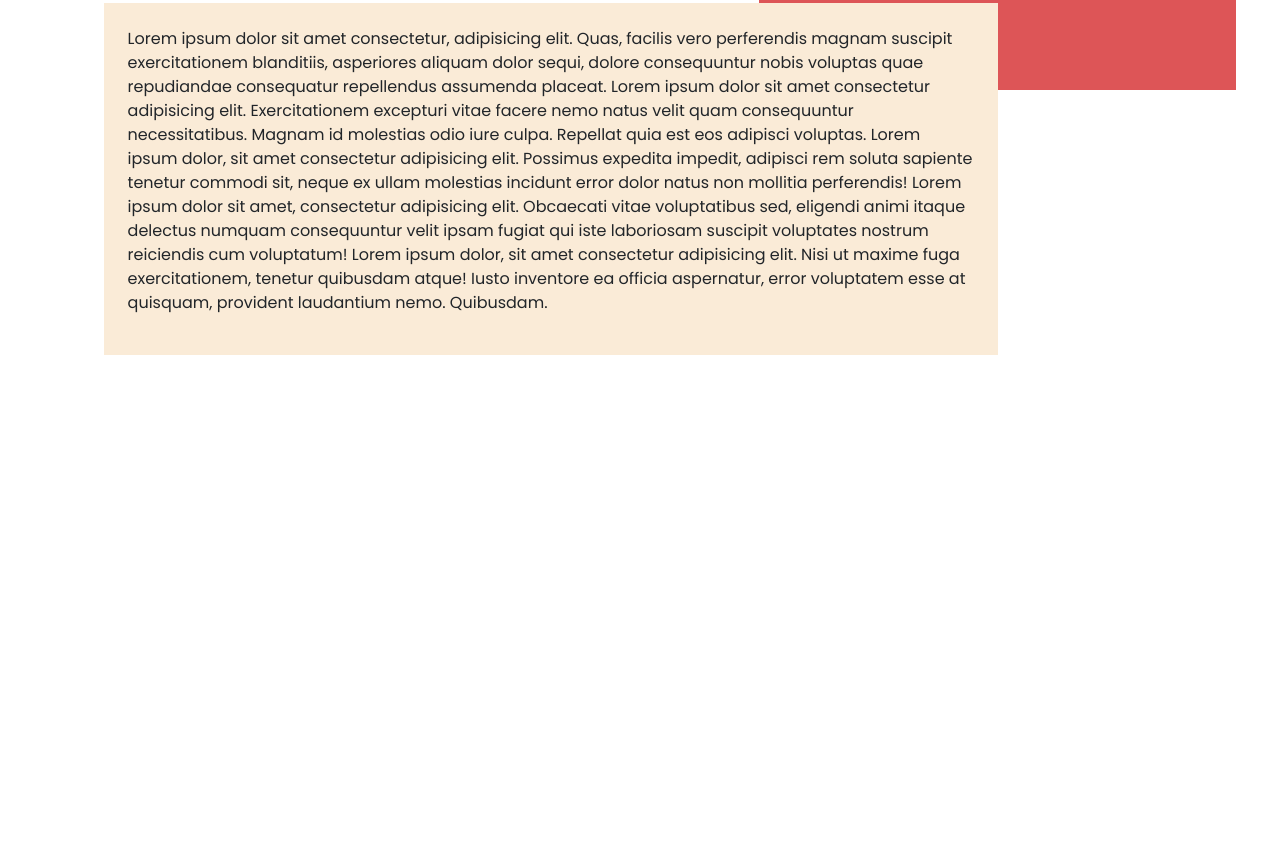
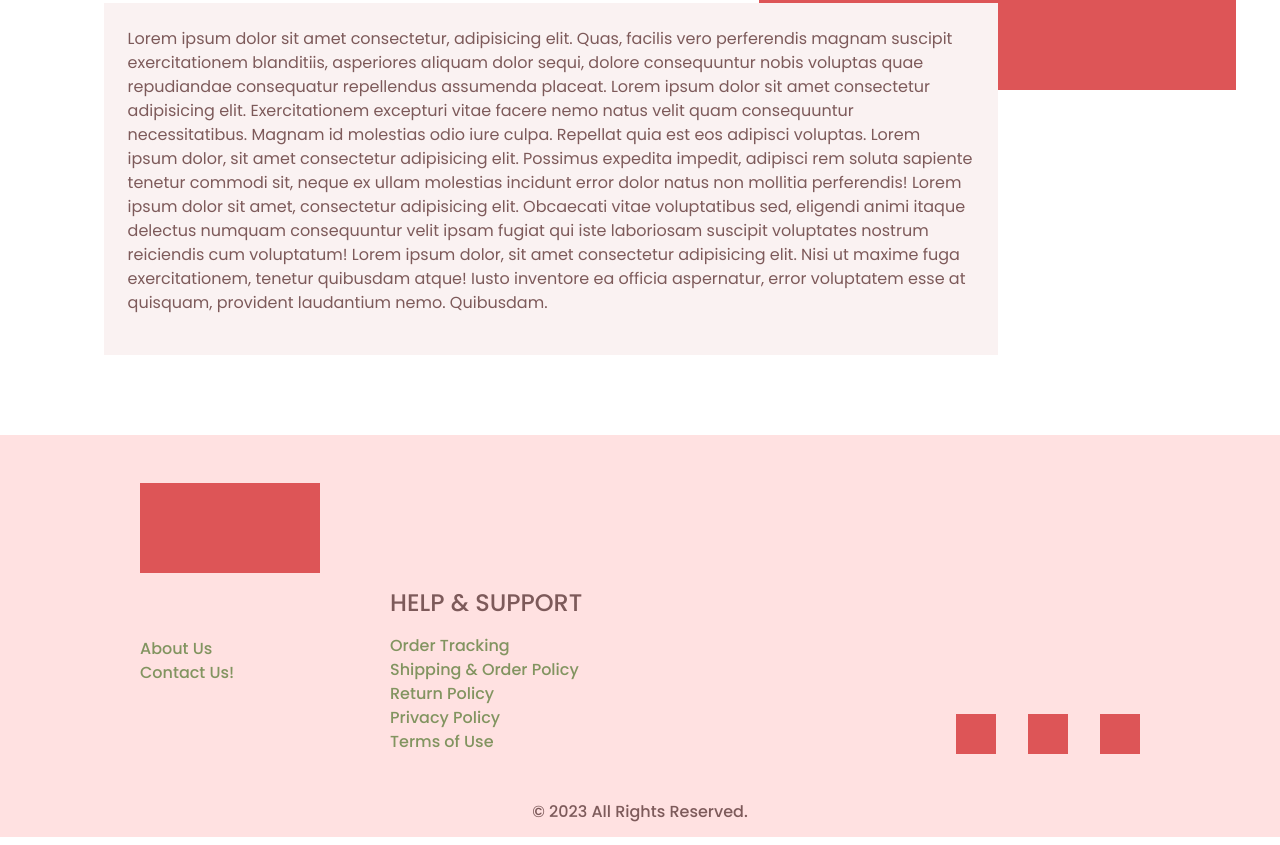
Before and after one commit to micah-k98/custom-keyboards-online-shop, a plain HTML site: page index.html in a window 1280 px wide. Shown: the part 806-1651 px from the top of the page. Before the commit the page ends 1193 px from the top, so only its background shows below. Drawn offline with nearby package versions, Linux system fonts and the light colour scheme.

Commit message:
Added footer and nav icons

```diff
--- a/css/style.css
+++ b/css/style.css
@@ -5,17 +5,21 @@
     padding: 0;
     font-family: 'Poppins', sans-serif;
     box-sizing: border-box;
+    color: #7d5a5a ;
 }
 
 
 /* NAVIGATION BAR */
 
 li img {
-    height: 50px;
+    height: 40px;
+}
+li img:hover {
+    height: 45px;
 }
 
 .navbar {
-    background-color: antiquewhite;
+    background-color: #ffe1e1 ;
     padding: 1rem 10rem;
 }
 
@@ -30,10 +34,17 @@ li img {
 
 .shop-link {
     text-decoration: none;
-    color: rgb(75, 26, 3);
+    color: #829460;
     font-weight: 900;
     font-size: x-large;
 
+}
+
+.shop-link:hover {
+    color: #90a17d;
+    text-decoration: underline;
+    text-underline-offset: 1rem;
+    text-decoration-color: #90a17d;
 }
 
 .container-fluid {
@@ -64,9 +75,66 @@ li img {
 }
 
 .overlap-text {
-    background-color: antiquewhite;
+    background-color: #faf2f2;
+    color: #7d5a5a;
     padding: 1.5rem;
     width: 75%;
     margin-left: 5%;
     margin-top: -10%;
 }
+
+
+
+/* FOOTER SECTION */
+
+.footer-container {
+    background-color: #FFE1E1;
+    margin-top: 5rem;
+}
+
+.footer-nav {
+    display: flex;
+    flex-wrap: wrap;
+    padding: 3rem 8rem 1rem 8rem;
+
+}
+
+.footer-nav a {
+    text-decoration: none;
+    color: #829460;
+    font-weight: 500;
+}
+
+.footer-nav ul {
+    list-style: none;
+    padding: 0;
+    margin-top: 1rem;
+}
+
+.first-col {
+    margin: 3rem 0 0 0;
+}
+
+.second-col, .second-col h4 {
+    margin: .5rem 0 0 0 ;
+    color: #7d5a5a;
+}
+
+.web-accounts {
+    display: flex;
+    gap: 2rem;
+
+}
+
+.third-col {
+    display: flex;
+    justify-content: end;
+    align-items: end;
+}
+
+.footer-container h6 {
+    display: flex;
+    justify-content: center;
+    padding: 1rem;
+    color: #7d5a5a;
+}
--- a/index.html
+++ b/index.html
@@ -37,9 +37,9 @@
                     </div>
 
                     <ul class="nav navbar-nav mr-auto">
-                        <li class="nav-item"> <a class="nav-link" href="#"> <img src="images/logo-1.jpg" alt="Search"> </a> </li>
-                        <li class="nav-item"> <a class="nav-link" href="login.html"> <img src="images/logo-1.jpg" alt="Log In"> </a> </li>
-                        <li class="nav-item"> <a class="nav-link" href="#"> <img src="images/logo-1.jpg" alt="Checkout"> </a> </li>
+                        <li class="nav-item"> <a class="nav-link" href="#"> <img src="images/search-icon-green.png" alt="Search"> </a> </li>
+                        <li class="nav-item"> <a class="nav-link" href="login.html"> <img src="images/log-in-icon-green.png" alt="Log In"> </a> </li>
+                        <li class="nav-item"> <a class="nav-link" href="#"> <img src="images/cart-icon-green.png" alt="Checkout"> </a> </li>
                     </ul>
                 </div>
 
@@ -76,6 +76,49 @@
         </main>
 
 
+        <footer class="footer-container">
+            <div class="container-fluid m-0">
+                <div class="footer-nav">
+                    <div class="col-12">
+                        <a class="brand" href="#">
+                            <img src="images/shop-logo.jpg" alt="Custom Keys Enthusiasts" width="180px">
+                        </a>
+                    </div>
+
+                    <div class="first-col col-3">
+                        <ul>
+                            <li> <a href="about.html"> About Us </a> </li>
+                            <li> <a href="contact.html"> Contact Us! </a> </li>
+                        </ul>
+                    </div>
+
+                    <div class="second-col col-3">
+                        <h4>HELP & SUPPORT</h4>
+                        <ul>
+                            <li> <a href="order.html"> Order Tracking </a> </li>
+                            <li> <a href="policy.html"> Shipping & Order Policy </a> </li>
+                            <li> <a href="policy.html"> Return Policy </a> </li>
+                            <li> <a href="policy.html"> Privacy Policy </a> </li>
+                            <li> <a href="policy.html"> Terms of Use</a> </li>
+                        </ul>
+                    </div>
+
+
+
+                    <div class="third-col col">
+                        <ul class="web-accounts">
+                            <li class="nav-item"> <a class="nav-link" href="#"> <img src="images/logo-1.jpg" alt="Instagram"> </a> </li>
+                            <li class="nav-item"> <a class="nav-link" href="login.html"> <img src="images/logo-1.jpg" alt="Facebook"> </a> </li>
+                            <li class="nav-item"> <a class="nav-link" href="#"> <img src="images/logo-1.jpg" alt="Pinterest"> </a> </li>
+                        </ul>
+                    </div>
+                </div>
+
+
+            </div>
+
+            <h6> &#169; 2023 All Rights Reserved. </h6>
+        </footer>
 
 
 
```
Also changed, not shown: images/cart-icon-dustyrose.png (added), images/cart-icon-green.png (added), images/log-in-icon-dustyrose .png (added), images/log-in-icon-green.png (added), images/search-icon-dustyrose.png (added), images/search-icon-green.png (added).
